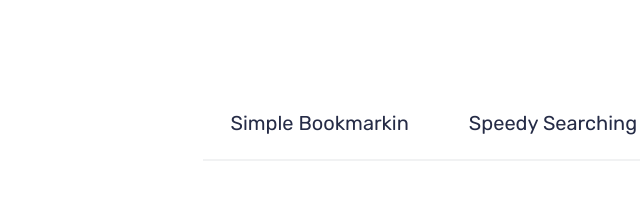
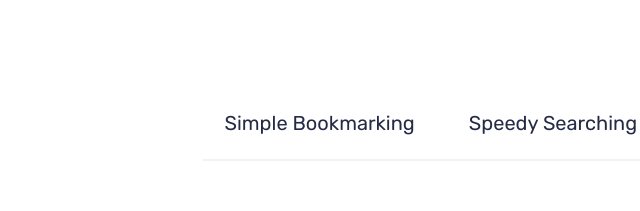
Before and after one commit to Dng120696/bookmark-landing-page, a plain HTML site: page index.html in a window 1280 px wide. Shown: the part 1007-1218 px from the top of the page, 87-727 px from the left. Drawn offline with Linux system fonts and the light colour scheme.

Commit message:
initial commit

```diff
--- a/index.html
+++ b/index.html
@@ -86,7 +86,7 @@
           </p>
           <article class="switching-button flex flex-col">
             <p id="switch-box" class="switch-btn switch-btn-0 switch-btn-clicked">
-              Simple Bookmarkin
+              Simple Bookmarking
             </p>
             <p class="switch-btn switch-btn-1">
                 Speedy Searching
```
